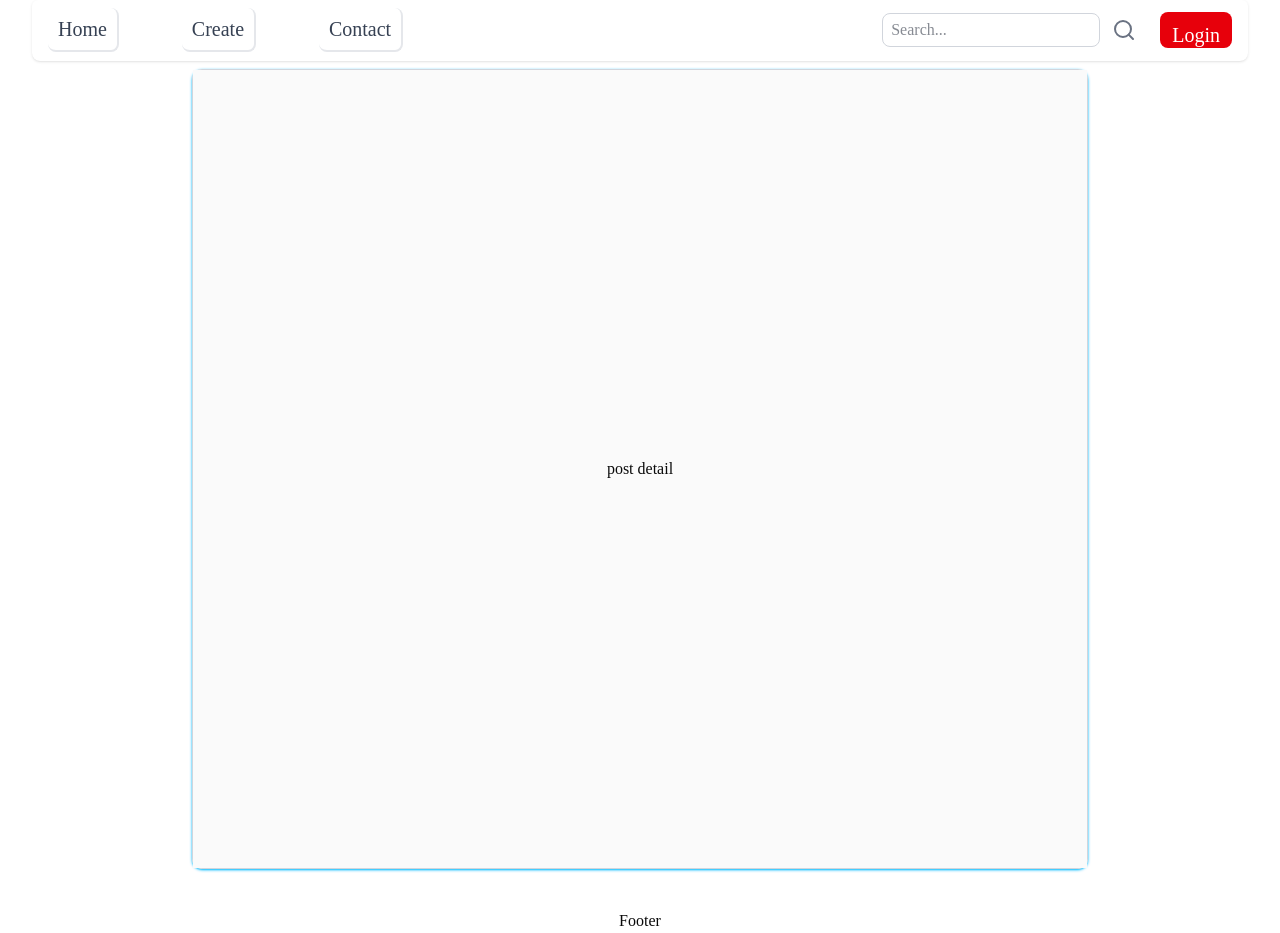
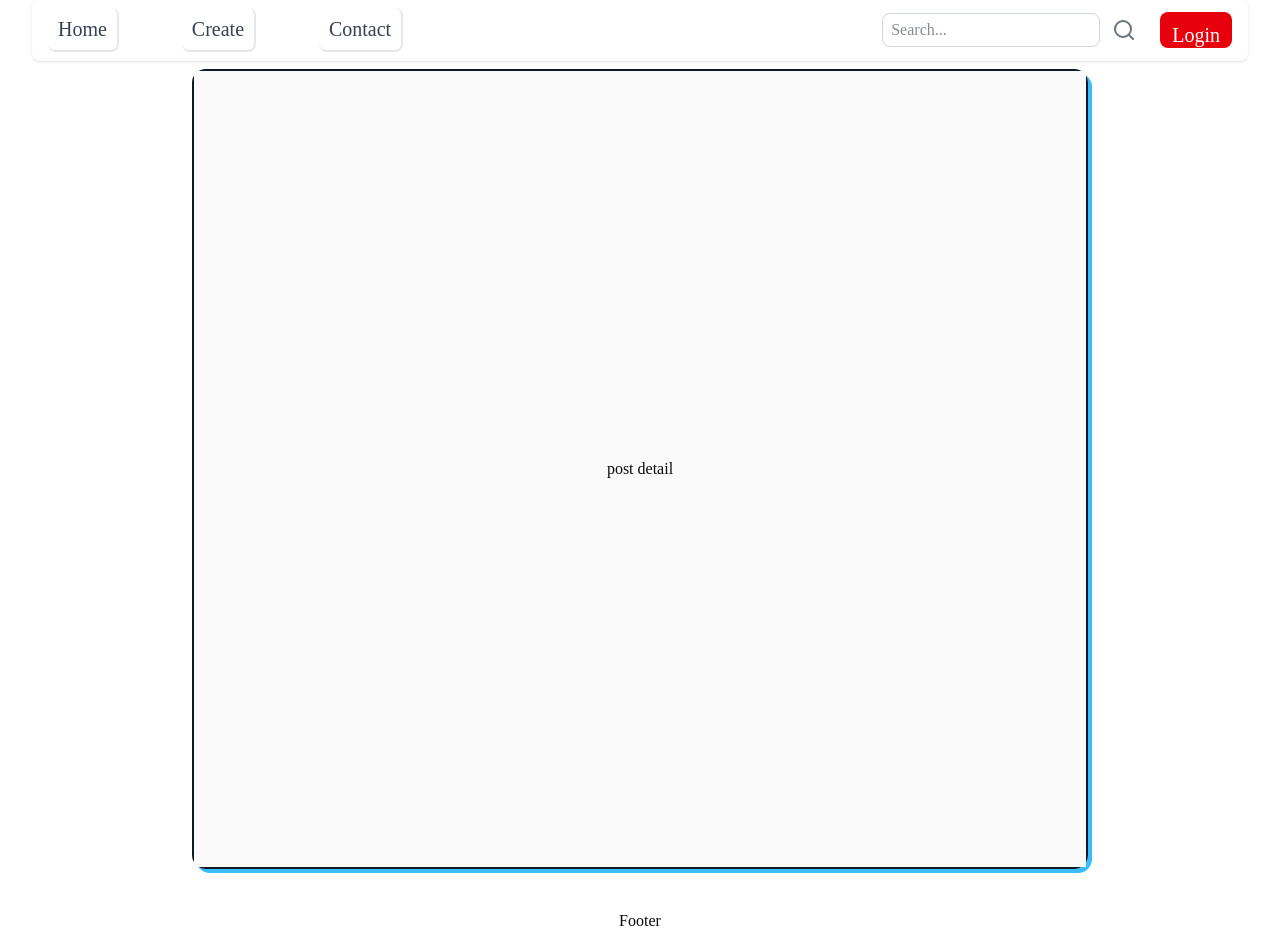
Before and after one commit to PREPMND/BlogMait, a Next.js app: page / in a window 1280 px wide. Built offline with nearby package versions, Linux system fonts and the light colour scheme.

Commit message:
Aug 6, 2026, 7:54 PM

```diff
--- a/app/layout.tsx
+++ b/app/layout.tsx
@@ -41,7 +41,8 @@ export default function RootLayout({ children }: LayoutProps<"/">) {
       className={`${playfair.variable} ${poppins.variable} ${quicksand.variable} h-full antialiased`}
     >
       <body className="h-full flex flex-col">
-        <ThemeProvider attribute={'class'}  defaultTheme="system" enableSystem disableTransitionOnChange containerClassName=" md:w-[70%]  w-[99%]  border-1 min-h-[100vh] dark:bg-neutral-900 bg-white/70 border-gray-300 rounded-lg shadow-sm shadow-sky-400  dark:border-t-neutral-950 dark:border-b-neutral-950  dark:border-l-neutral-700 dark:border-r-neutral-700">
+        <ThemeProvider attribute={'class'}  defaultTheme="system" enableSystem disableTransitionOnChange containerClassName=" md:w-[70%]  w-[99%]  border-1 min-h-[100vh] dark:bg-neutral-900 bg-white/70 border-gray-300 rounded-lg shadow-sm border-2 border-slate-900 rounded-xl shadow-[4px_4px_0px_0px_rgba(56,189,248,1)]
+  dark:border-t-neutral-950 dark:border-b-neutral-950  dark:border-l-neutral-700 dark:border-r-neutral-700">
           {children}
         </ThemeProvider>
       </body>
```
